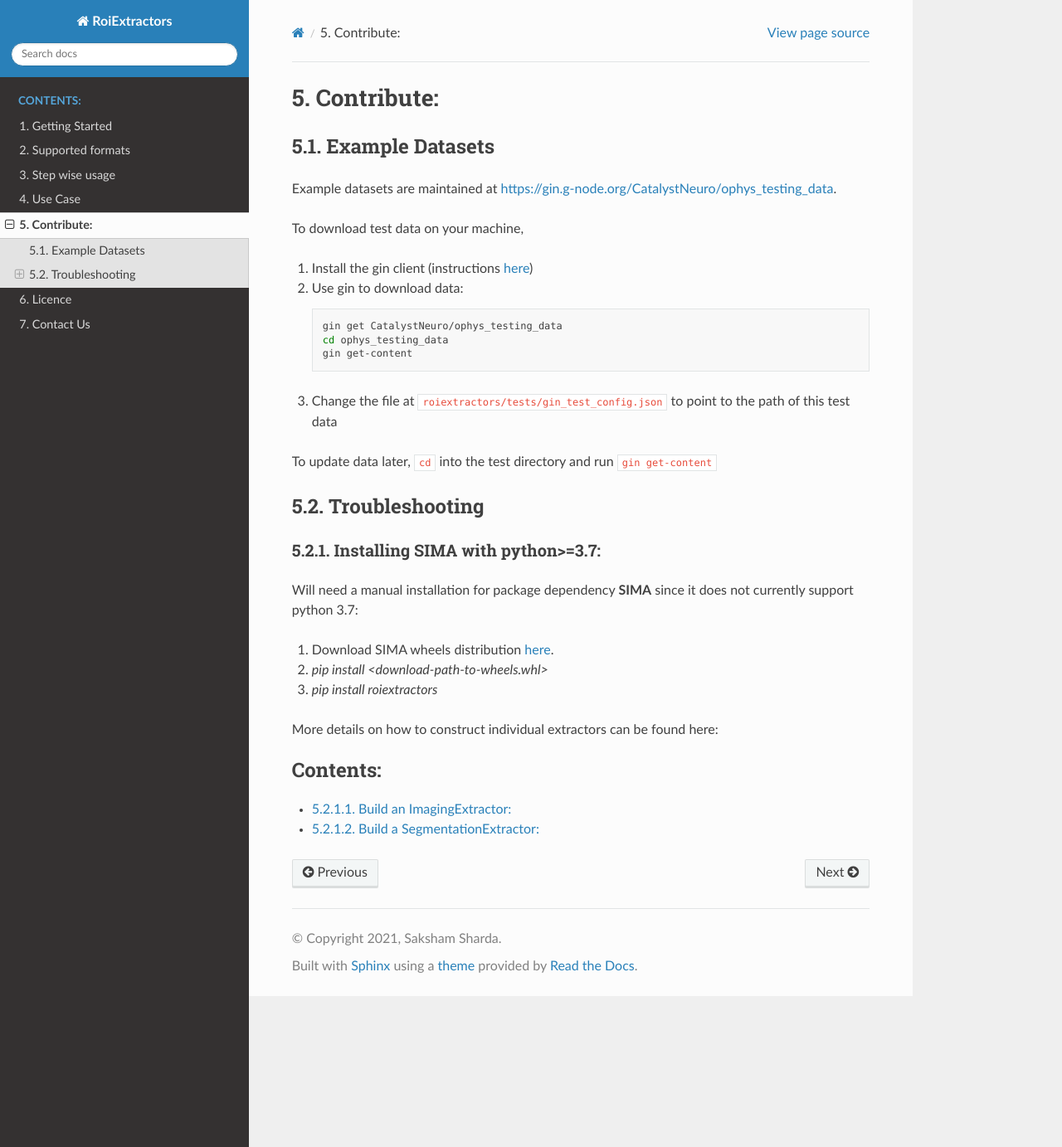
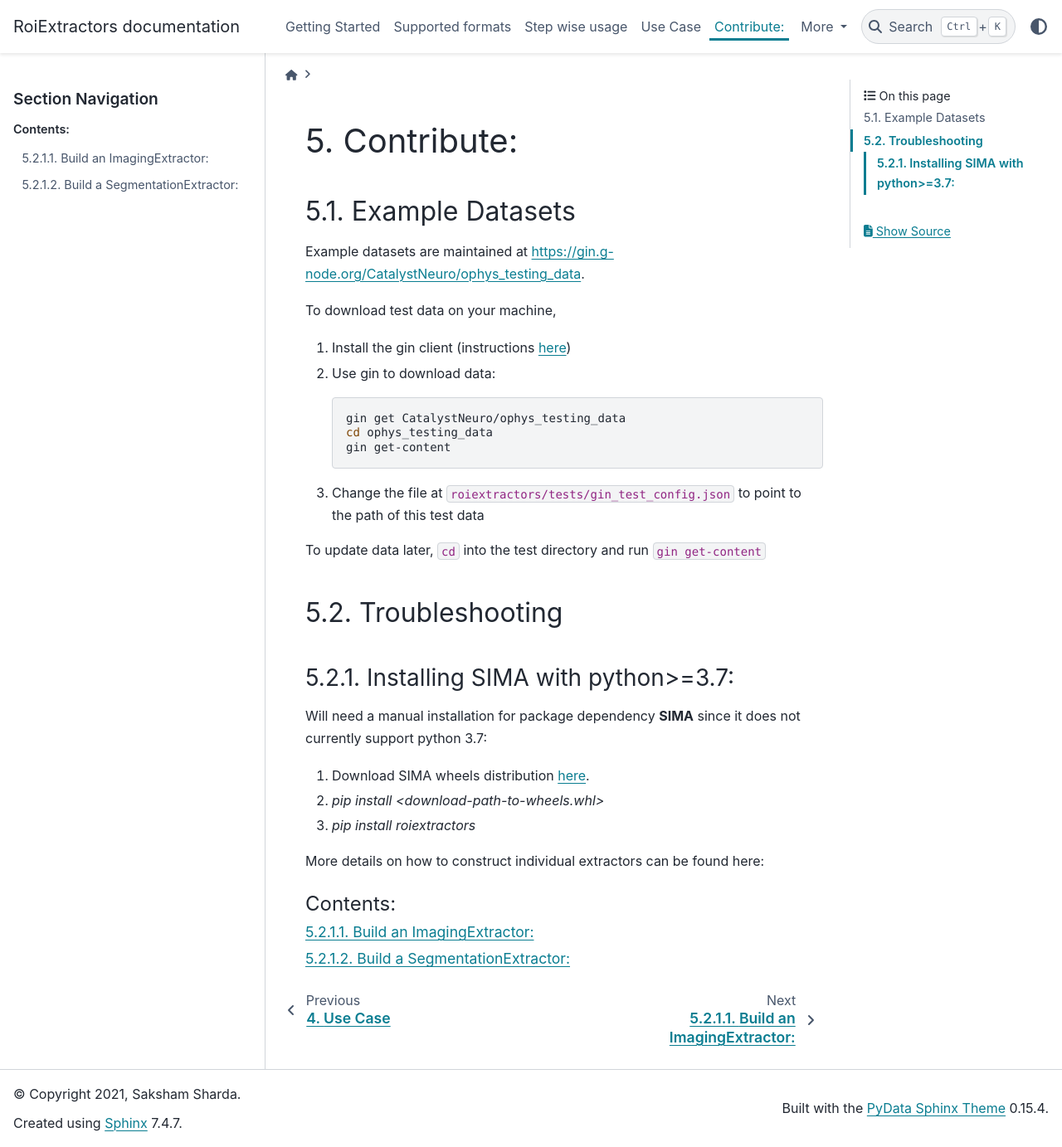
Before and after one commit to catalystneuro/roiextractors, a Sphinx documentation site: the page built from docs/source/contribute.rst, in a window 1280 px wide and 1383 px high. Shown: the whole window at 83% size. Built offline with Sphinx 7.4.7 and the PyData theme 0.15.4, drawn with Linux system fonts in a browser that asks for light colours; some of the changed lines change nothing that is shown.

Commit message:
updated conf to mirror neuroconvs

```diff
--- a/docs/source/conf.py
+++ b/docs/source/conf.py
@@ -1,65 +1,72 @@
-# Configuration file for the Sphinx documentation builder.
-#
-# This file only contains a selection of the most common options. For a full
-# list see the documentation:
-# https://www.sphinx-doc.org/en/master/usage/configuration.html
+import sys
+from pathlib import Path
 
-# -- Path setup --------------------------------------------------------------
-
-# If extensions (or modules to document with autodoc) are in another directory,
-# add these directories to sys.path here. If the directory is relative to the
-# documentation root, use os.path.abspath to make it absolute, like shown here.
-#
-import os
-import sys
-
-sys.path.insert(0, os.path.abspath("."))
-
-
-# -- Project information -----------------------------------------------------
+sys.path.insert(0, str(Path(__file__).resolve().parents[1]))
 
 project = "RoiExtractors"
 copyright = "2021, Saksham Sharda"
 author = "Saksham Sharda"
 
-# The full version, including alpha/beta/rc tags
-release = "0.2.1"
+extensions = [
+    "sphinx.ext.napoleon",  # Support for NumPy and Google style docstrings
+    "sphinx.ext.autodoc",  # Includes documentation from docstrings in docs/api
+    "sphinx.ext.autosummary",  # Not clear. Please add if you know
+    "sphinx.ext.intersphinx",  # Allows links to other sphinx project documentation sites
+    "sphinx_search.extension",  # Allows for auto search function the documentation
+    "sphinx.ext.viewcode",  # Shows source code in the documentation
+    "sphinx.ext.extlinks",  # Allows to use shorter external links defined in the extlinks variable.
+]
 
+templates_path = ["_templates"]
+master_doc = "index"
+exclude_patterns = ["_build", "Thumbs.db", ".DS_Store"]
+html_theme = "pydata_sphinx_theme"
+html_static_path = ["_static"]
 
-# -- General configuration ---------------------------------------------------
+html_context = {
+    # "github_url": "https://github.com", # or your GitHub Enterprise site
+    "github_user": "catalystneuro",
+    "github_repo": "roiextractors",
+    "github_version": "main",
+    "doc_path": "docs",
+}
 
-# Add any Sphinx extension module names here, as strings. They can be
-# extensions coming with Sphinx (named 'sphinx.ext.*') or your custom
-# ones.
-extensions = []
+linkcheck_anchors = False
 
-# Add any paths that contain templates here, relative to this directory.
-templates_path = ["_templates"]
+# --------------------------------------------------
+# Extension configuration
+# --------------------------------------------------
 
-# List of patterns, relative to source directory, that match files and
-# directories to ignore when looking for source files.
-# This pattern also affects html_static_path and html_extra_path.
-exclude_patterns = []
+# Napoleon
+napoleon_google_docstring = False
+napoleon_numpy_docstring = True
+napoleon_use_param = False
+napoleon_use_ivar = True
+napoleon_include_init_with_doc = False
+napoleon_include_private_with_doc = True
+napoleon_include_special_with_doc = True
 
-nbsphinx_execute_arguments = [
-    "--InlineBackend.figure_formats={'svg', 'pdf'}",
-    "--InlineBackend.rc={'figure.dpi': 96}",
-]
-# -- Options for HTML output -------------------------------------------------
+# Autodoc
+autoclass_content = "both"  # Concatenates docstring of the class with that of its __init__
+autodoc_member_order = "bysource"  # Displays classes and methods by their order in source code
+autodata_content = "both"
+autodoc_default_options = {
+    "members": True,
+    "member-order": "bysource",
+    "private-members": True,
+    "show-inheritance": False,
+    "toctree": True,
+}
+add_module_names = False
 
-# The theme to use for HTML and HTML Help pages.  See the documentation for
-# a list of builtin themes.
-#
-try:
-    import sphinx_rtd_theme
+# Intersphinx
+intersphinx_mapping = {
+    "hdmf": ("https://hdmf.readthedocs.io/en/stable/", None),
+    "pynwb": ("https://pynwb.readthedocs.io/en/stable/", None),
+    "spikeinterface": ("https://spikeinterface.readthedocs.io/en/latest/", None),
+}
 
-    html_theme = "sphinx_rtd_theme"
-    html_theme_path = [sphinx_rtd_theme.get_html_theme_path()]
-except ImportError:
-    print("RTD theme not installed, using default")
-    html_theme = "alabaster"
-
-# Add any paths that contain custom static files (such as style sheets) here,
-# relative to this directory. They are copied after the builtin static files,
-# so a file named "default.css" will overwrite the builtin "default.css".
-html_static_path = ["_static"]
+# To shorten external links
+extlinks = {
+    "nwbinspector": ("https://nwbinspector.readthedocs.io/en/dev/%s", ""),
+}
```
